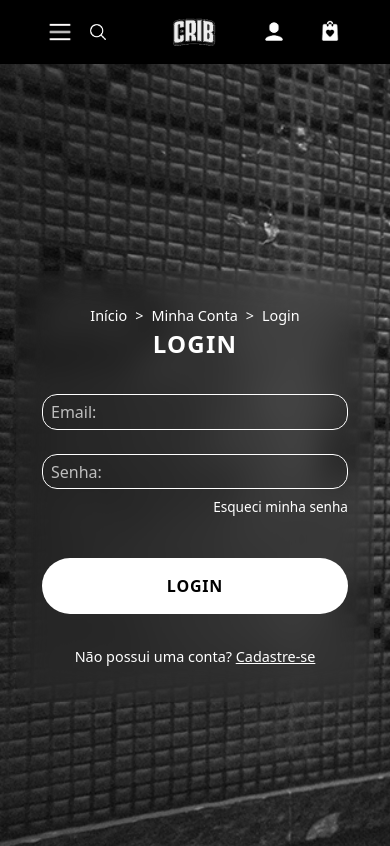
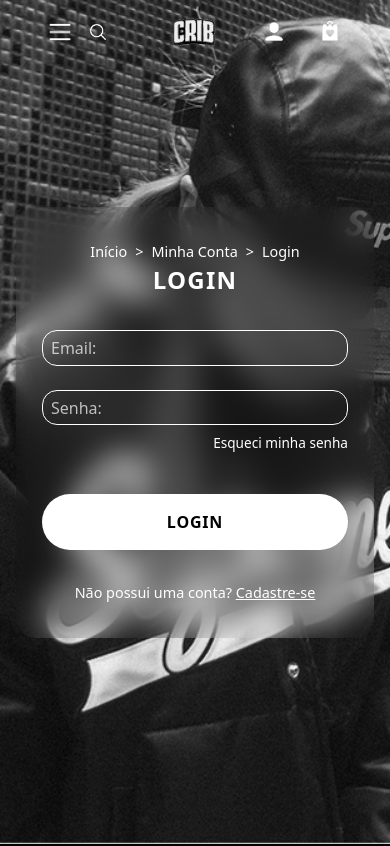
Before and after one commit to ByCrib-TEAM/ByCrib-Front, a Vue app: page /LoginPage in a window 390 px wide. Shown: the top 846 px of the page. Built offline with nearby package versions, Linux system fonts and the light colour scheme.

Commit message:
Header transparente login page e centralizar imagem responsiva

```diff
--- a/src/components/HeaderDesktop.vue
+++ b/src/components/HeaderDesktop.vue
@@ -33,7 +33,7 @@ function handleScroll() {
 
 // Verifica se está na página inicial
 const isHomePage = computed(() => {
-  return route.path === '/'
+  return route.path === '/' || route.path === '/LoginPage'
 })
 
 // Header fica transparente APENAS na home E quando scroll está no topo
--- a/src/components/LoginPage.vue
+++ b/src/components/LoginPage.vue
@@ -123,10 +123,12 @@ body {
 }
 
 .login-container {
+  margin-top: -64px;
   min-height: 100vh;
   background-image: url('../images/loginBackground.png');
   background-size: cover;
   background-repeat: no-repeat;
+  background-position-x: center;
   padding: 2rem;
   display: flex;
   align-items: center;
```
